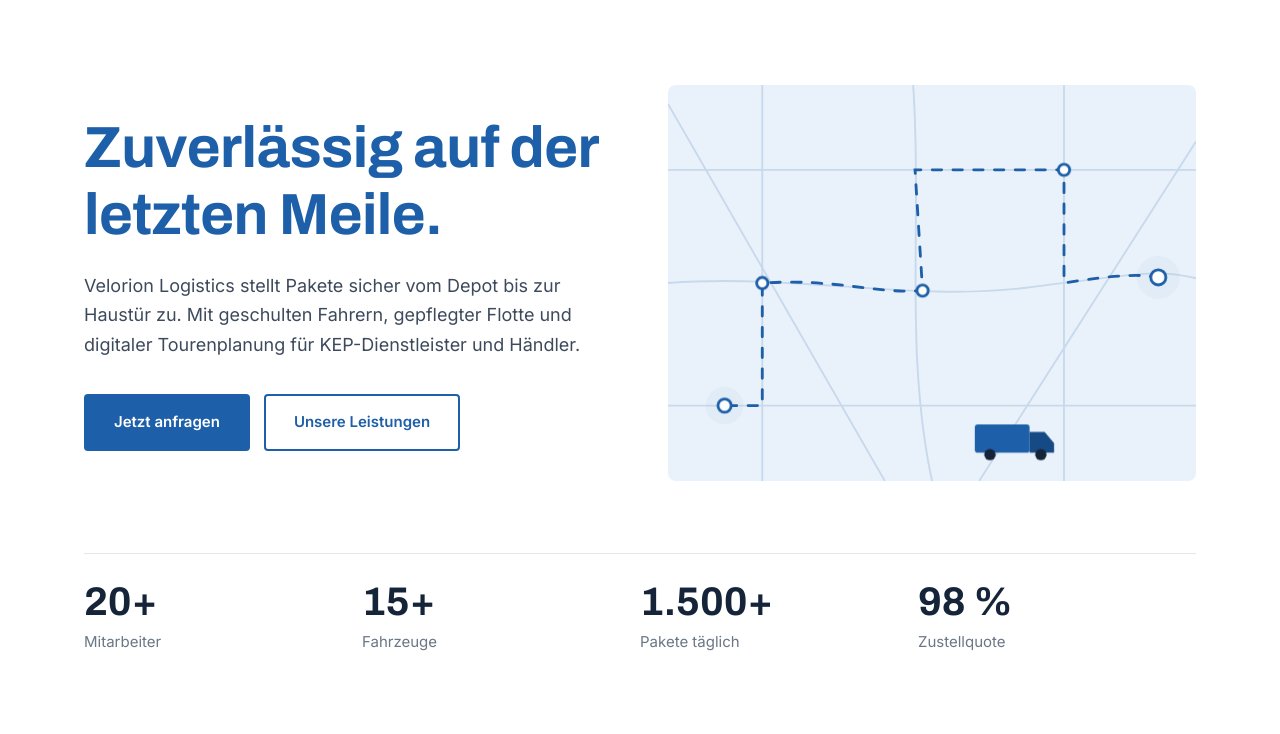
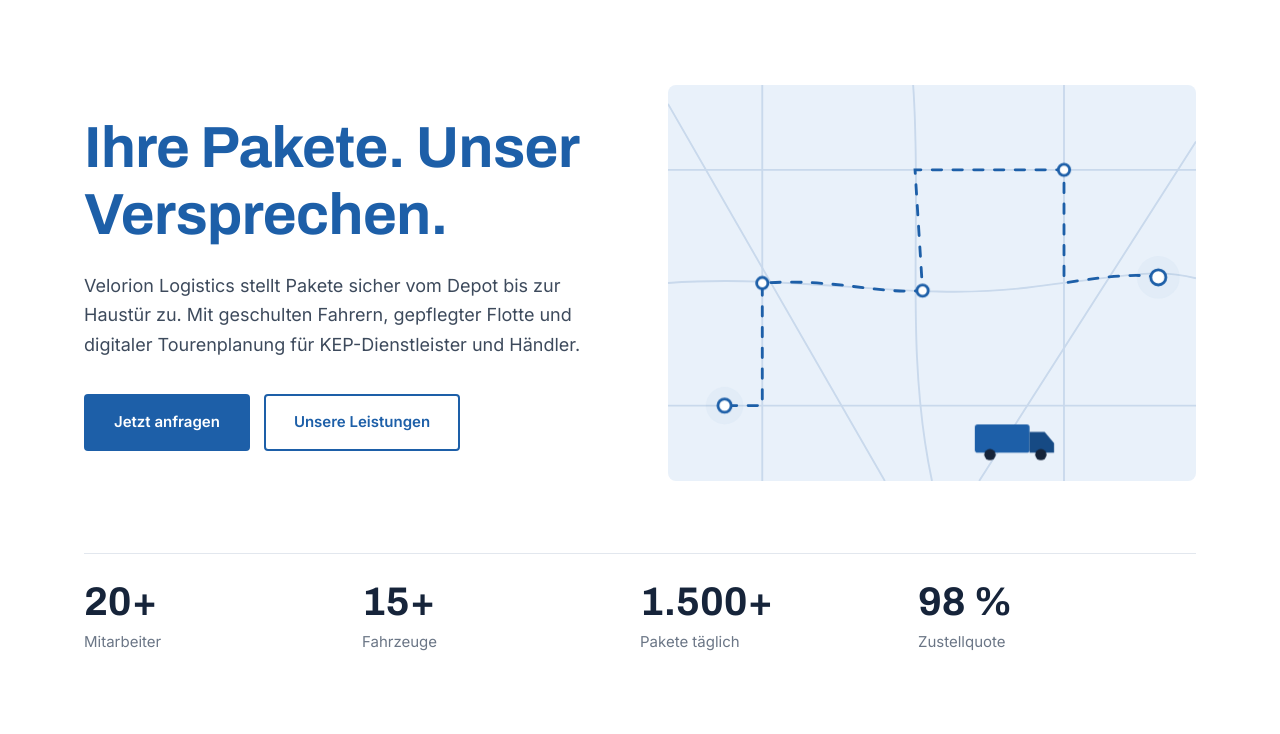
Before and after one commit to LeonSulejmani/Velorionlogistics, a plain HTML site: page index.html in a window 1280 px wide. Shown: the part 66-800 px from the top of the page. Drawn offline with Linux system fonts and the light colour scheme.

Commit message:
Update hero section heading in index.html

```diff
--- a/index.html
+++ b/index.html
@@ -199,7 +199,7 @@ footer{background:var(--footer);padding:64px 0 28px;color:#b5c0cf;font-size:15px
   <div class="wrap">
     <div class="hero-grid">
       <div class="reveal">
-        <h1>Zuverlässig auf der letzten Meile.</h1>
+        <h1>Ihre Pakete. Unser Versprechen.</h1>
         <p>Velorion Logistics stellt Pakete sicher vom Depot bis zur Haustür zu. Mit geschulten Fahrern, gepflegter Flotte und digitaler Tourenplanung für KEP-Dienstleister und Händler.</p>
         <div class="ctas">
           <a href="#kontakt" class="btn btn-primary">Jetzt anfragen</a>
```
